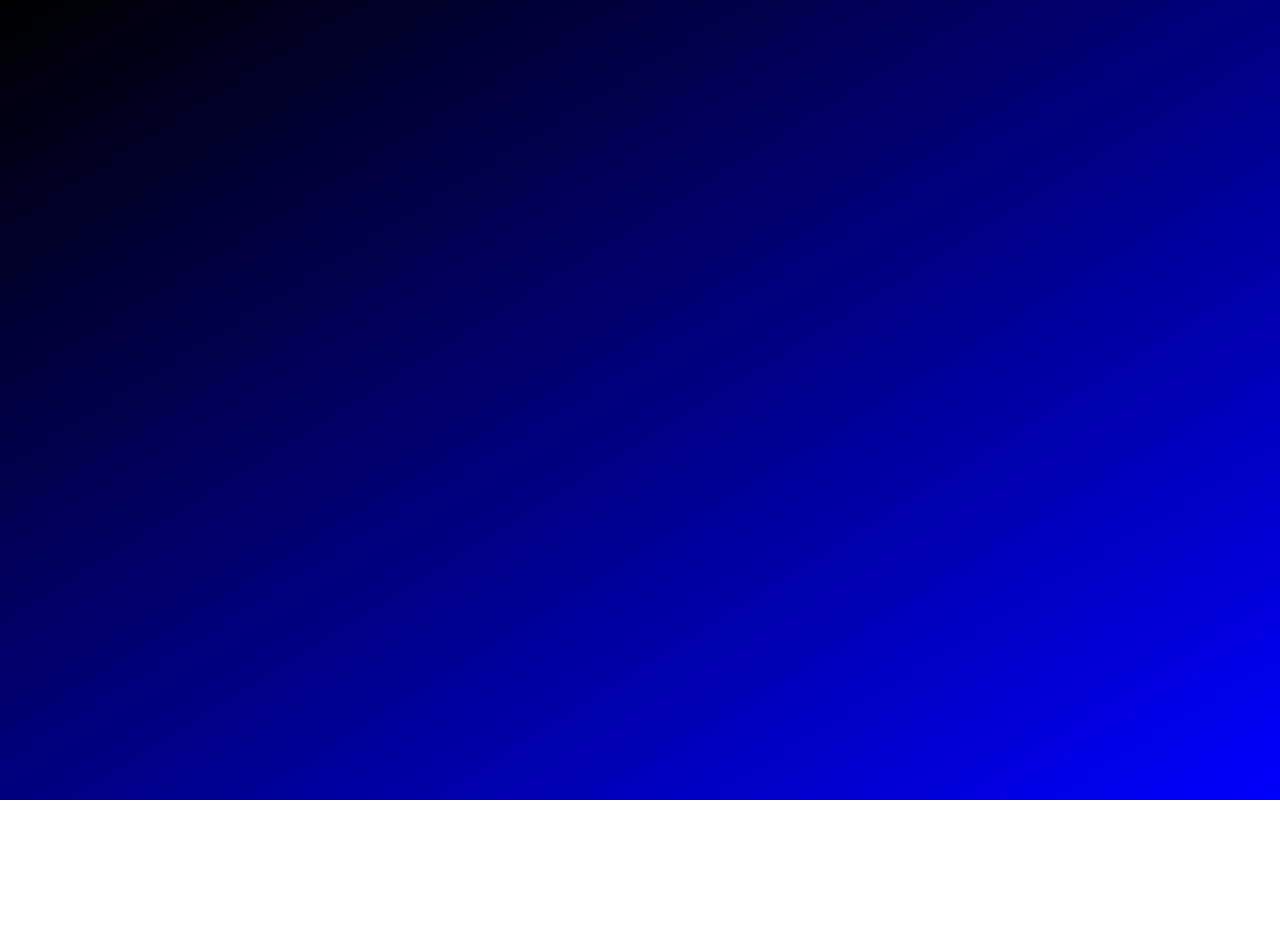
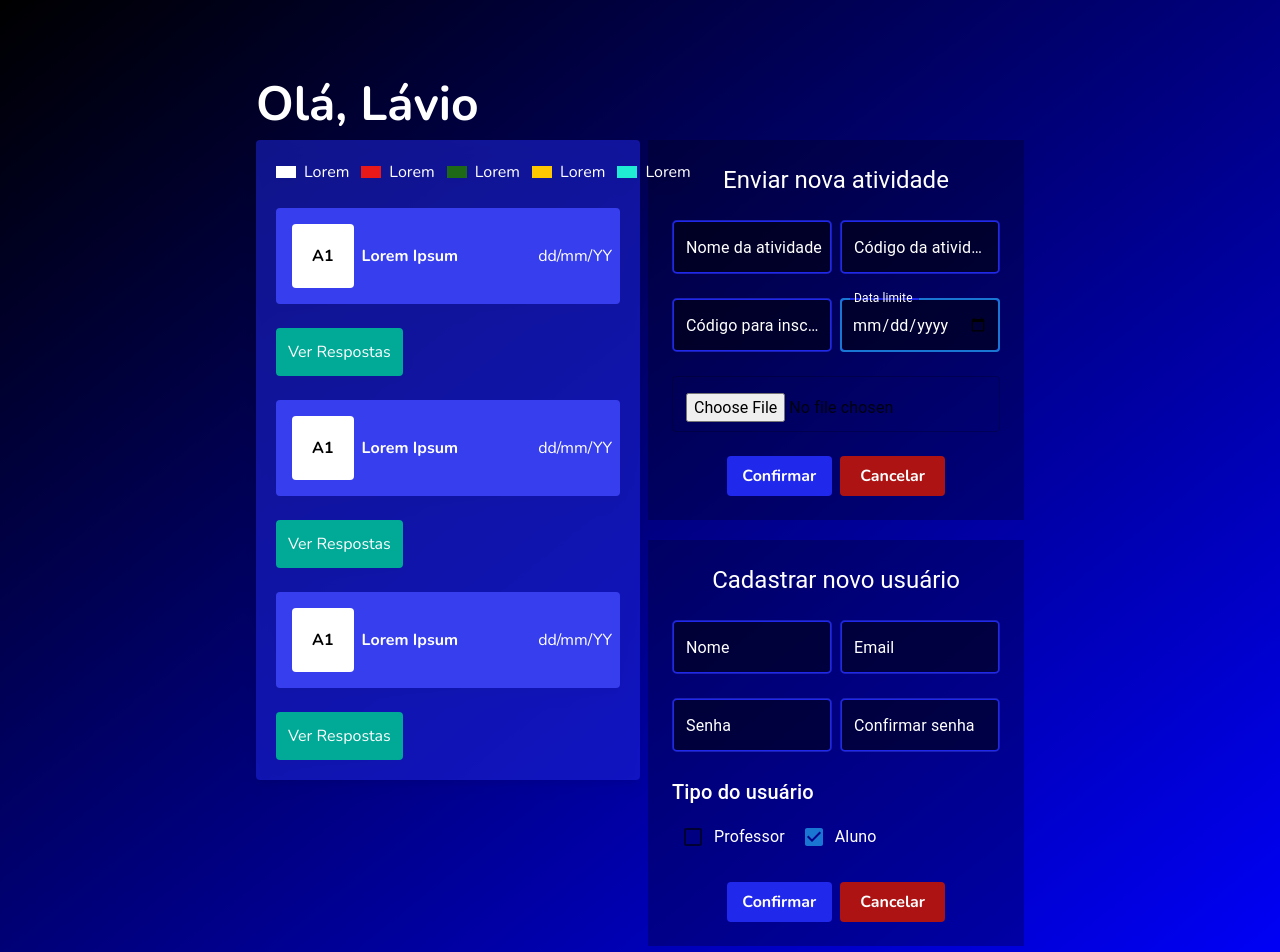
Before and after one commit to JoaoVictor-FA/Projeto-Eng-soft, a React (Vite) app in the folder frontend-engsoft/: page /teacher in a window 1280 px wide. Before the commit this address had no page. Shown: the top 952 px of the page. Before the commit the page ends 800 px from the top, so only its background shows below. Built offline with nearby package versions, Linux system fonts and the light colour scheme.

Commit message:
finalizando tela professor

```diff
--- a/frontend-engsoft/src/App.tsx
+++ b/frontend-engsoft/src/App.tsx
@@ -1,17 +1,16 @@
-import HomeProfessor from "./components/HomeProfessor";
 import { Routes, Route } from 'react-router-dom'
 import Login from './pages/Login'
 import VerRespostas from './pages/VerRespostas'
 import StudentHome from './pages/StudentHome'
+import TeacherHome from "./pages/TeacherHome";
 function App() {
-  const isLogged = true;
-
   return (
-    <div className='bg-gradient-to-br from-black to-blue-pure min-h-screen h-full flex justify-center items-center'>
+    <div className='bg-gradient-to-br from-black to-blue-pure min-h-screen h-full flex justify-center py-20'>
     <Routes>
       <Route path='/' element={<Login />}/>
-      <Route path='/Student' element={<StudentHome />} />
-      <Route path='/Answers' element={<VerRespostas />} />
+      <Route path='/student' element={<StudentHome />} />
+      <Route path='/answers' element={<VerRespostas />} />
+      <Route path='/teacher' element={<TeacherHome />} />
     </Routes>
     </div>
   );
--- /dev/null
+++ b/frontend-engsoft/src/components/CadastrarUsuario.tsx
@@ -0,0 +1,50 @@
+import { Checkbox, Typography } from "@mui/material";
+import { useState } from "react";
+import InputField from "./InputField";
+
+export default function CadastrarUsuario() {
+  const [checkboxValue, setCheckboxValue] = useState("aluno");
+  const handleCheckboxChange = (name: string) => {
+    setCheckboxValue(name);
+  };
+  return (
+    <div className="text-white flex flex-col p-6 items-center bg-gray-main gap-6">
+      <Typography variant="h5">Cadastrar novo usuário</Typography>
+      <div className="flex gap-2 w-full">
+        <InputField label="Nome" type="text" />
+        <InputField label="Email" type="email" />
+      </div>
+      <div className="flex gap-2 w-full">
+        <InputField label="Senha" type="password" />
+        <InputField label="Confirmar senha" type="password" />
+      </div>
+      <div className="flex gap-2 w-full flex-col">
+        <Typography variant="h6">Tipo do usuário</Typography>
+        <div className="flex gap-2">
+          <div className="flex items-center">
+            <Checkbox
+              checked={checkboxValue === "professor"}
+              onClick={() => handleCheckboxChange("professor")}
+            />
+            <Typography>Professor</Typography>
+          </div>
+          <div className="flex items-center">
+            <Checkbox
+              checked={checkboxValue === "aluno"}
+              onClick={() => handleCheckboxChange("aluno")}
+            />
+            <Typography>Aluno</Typography>
+          </div>
+        </div>
+      </div>
+      <div className="flex gap-2 w-2/3">
+        <button className="bg-blue-main w-1/2 h-10 rounded font-bold">
+          Confirmar
+        </button>
+        <button className="bg-red-secondary w-1/2 h-10 rounded font-bold">
+          Cancelar
+        </button>
+      </div>
+    </div>
+  );
+}
--- a/frontend-engsoft/src/components/Card.tsx
+++ b/frontend-engsoft/src/components/Card.tsx
@@ -1,21 +1,30 @@
-import arrow from '../assets/Arrow.svg'
-export default function Card() {
+import arrow from "../assets/Arrow.svg";
+export default function Card({ isTeacher = false }: { isTeacher?: boolean }) {
   return (
+    <>
       <article className="flex items-center justify-between p-2 rounded bg-blue-secondary">
         <div className="flex justify-center items-center gap-2 p-2 ">
           <div className="p-5 bg-white rounded ">
             <h3 className="font-bold text-black">A1</h3>
           </div>
-        <h4  className="font-bold">Lorem Ipsum</h4>
+          <h4 className="font-bold">Lorem Ipsum</h4>
         </div>
         <div className="flex justify-center items-center gap-3">
           <p>dd/mm/YY</p>
+          {!isTeacher && (
             <button className="bg-blue-main hover:bg-blue-darker transition p-3 rounded">
-          <img
-          src={arrow}
-          alt="arrow" />
+              <img src={arrow} alt="arrow" />
+            </button>
+          )}
+        </div>
+      </article>
+      {isTeacher && (
+        <div className="flex items-center gap-3">
+          <button className="bg-cyan-dark hover:bg-blue-darker transition p-3 rounded">
+            Ver Respostas
           </button>
         </div>
-    </article>
-  )
+      )}
+    </>
+  );
 }
--- a/frontend-engsoft/src/components/CardAtividade.tsx
+++ /dev/null
@@ -1,9 +0,0 @@
-interface IActivity {
-  name: string;
-  code: string;
-  limitDate: string;
-}
-
-export default function CardAtividade({ activity }: { activity: IActivity }) {
-  return <div>{activity.name}</div>;
-}
--- a/frontend-engsoft/src/components/EnviarAtividade.tsx
+++ b/frontend-engsoft/src/components/EnviarAtividade.tsx
@@ -1,46 +1,19 @@
-import calendarImg from "../assets/Calendar.svg";
+import { TextField, Typography } from "@mui/material";
+import InputField from "./InputField";
 
 export default function EnviarAtividade() {
   return (
-    <div className="text-white w-2/3 flex flex-col p-6 items-center bg-gray-main gap-6">
-      <h1>Enviar nova atividade</h1>
-      <div className="flex gap-2">
-        <label className="flex flex-col">
-          Nome da atividade
-          <input
-            className="bg-gray-dark h-10 border-blue-main border-2 rounded focus:outline-none p-2"
-            type="text"
-          />
-        </label>
-        <label className="flex flex-col">
-          Código da atividade
-          <input
-            className="bg-gray-dark h-10 border-blue-main border-2 rounded focus:outline-none p-2"
-            type="text"
-          />
-        </label>
+    <div className="text-white flex flex-col p-6 items-center bg-gray-main gap-6">
+      <Typography variant="h5">Enviar nova atividade</Typography>
+      <div className="flex gap-2 w-full">
+        <InputField label="Nome da atividade" type="text" />
+        <InputField label="Código da atividade" type="text" />
       </div>
-      <div className="flex gap-2">
-        <label className="flex flex-col">
-          Código para inscrição
-          <input
-            className="bg-gray-dark h-10 border-blue-main border-2 rounded focus:outline-none p-2"
-            type="text"
-          />
-        </label>
-        <label className="flex flex-col relative">
-          Data limite
-          <input
-            type="date"
-            className="bg-gray-dark h-10 border-blue-main border-2 rounded focus:outline-none p-2  w-full"
-          />
-          <img
-            src={calendarImg}
-            alt="calendario"
-            className="absolute right-2 top-7 cursor-pointer"
-          />
-        </label>
+      <div className="flex gap-2 w-full">
+        <InputField label="Código para inscrição" type="text" />
+        <InputField label="Data limite" type="date" />
       </div>
+      <TextField type="file" />
       <div className="flex gap-2 w-2/3">
         <button className="bg-blue-main w-1/2 h-10 rounded font-bold">
           Confirmar
--- a/frontend-engsoft/src/components/HomeProfessor.tsx
+++ /dev/null
@@ -1,40 +0,0 @@
-import CardAtividade from "./CardAtividade";
-import EnviarAtividade from "./EnviarAtividade";
-
-const user = {
-  name: "Lávio",
-};
-
-const activities = [
-  {
-    name: "Lorem 1",
-    code: "A1",
-    limitDate: "2021-10-10",
-  },
-  {
-    name: "Lorem 2",
-    code: "A2",
-    limitDate: "2021-10-10",
-  },
-  {
-    name: "Lorem 3",
-    code: "A3",
-    limitDate: "2021-10-10",
-  },
-];
-
-export default function HomeProfessor() {
-  return (
-    <div className="flex flex-col w-3/5">
-      <h1>Olá, {user.name}</h1>
-      <section className="flex gap-2">
-        <div className="bg-blue-secondary h-20 w-1/2">
-          {activities.map((activity) => (
-            <CardAtividade activity={activity} />
-          ))}
-        </div>
-        <EnviarAtividade />
-      </section>
-    </div>
-  );
-}
--- /dev/null
+++ b/frontend-engsoft/src/components/InputField.tsx
@@ -0,0 +1,35 @@
+import { TextField } from "@mui/material";
+
+interface InputFieldProps {
+  label: string;
+  type: string;
+  value?: string;
+  onChange?: (event: React.ChangeEvent<HTMLInputElement>) => void;
+}
+
+export default function InputField(props: InputFieldProps) {
+  return (
+    <TextField
+      {...props}
+      fullWidth
+      className="border-2 rounded focus:outline-none p-2 text-white"
+      inputProps={{
+        className: "h-10 border-blue-main ",
+        style: {
+          color: "white",
+          backgroundColor: "rgba(0, 0, 0, 0.5)",
+          border: "2px solid #2028EB",
+          height: "50px",
+          padding: "0 10px",
+          borderRadius: "5px",
+        },
+      }}
+      InputLabelProps={{
+        style: {
+          color: "white",
+        },
+      }}
+      focused={props.type === "date"}
+    />
+  );
+}
--- a/frontend-engsoft/src/components/Labels.tsx
+++ b/frontend-engsoft/src/components/Labels.tsx
@@ -15,7 +15,7 @@ export default function Labels() {
         <span>Lorem</span>
       </div>
       <div className="flex items-center gap-2">
-        <div className="bg-yellow-main w-5 h-3" />
+        <div className="bg-yellow w-5 h-3" />
         <span>Lorem</span>
       </div>
       <div className="flex items-center gap-2">
--- /dev/null
+++ b/frontend-engsoft/src/pages/TeacherHome.tsx
@@ -0,0 +1,48 @@
+import CadastrarUsuario from "../components/CadastrarUsuario";
+import Card from "../components/Card";
+import EnviarAtividade from "../components/EnviarAtividade";
+import Labels from "../components/Labels";
+
+const user = {
+  name: "Lávio",
+};
+
+const activities = [
+  {
+    name: "Lorem 1",
+    code: "A1",
+    limitDate: "2021-10-10",
+  },
+  {
+    name: "Lorem 2",
+    code: "A2",
+    limitDate: "2021-10-10",
+  },
+  {
+    name: "Lorem 3",
+    code: "A3",
+    limitDate: "2021-10-10",
+  },
+];
+
+export default function TeacherHome() {
+  return (
+    <div className="flex flex-col w-3/5 text-white">
+      <h1 className="font-bold text-5xl mb-3">Olá, {user.name}</h1>
+      <section className="flex gap-2">
+        <div className="h-20 w-1/2">
+          <div className="flex flex-col gap-6 bg-blue-main bg-opacity-50 p-5 rounded drop-shadow-lg">
+            <Labels />
+            {activities.map((activity) => (
+              <Card isTeacher />
+            ))}
+          </div>
+        </div>
+        <div className="flex flex-col w-2/3 gap-5">
+        <EnviarAtividade />
+        <CadastrarUsuario />
+        </div>
+      </section>
+    </div>
+  );
+}
```
Lines whose indentation alone changed are shown as unchanged.
